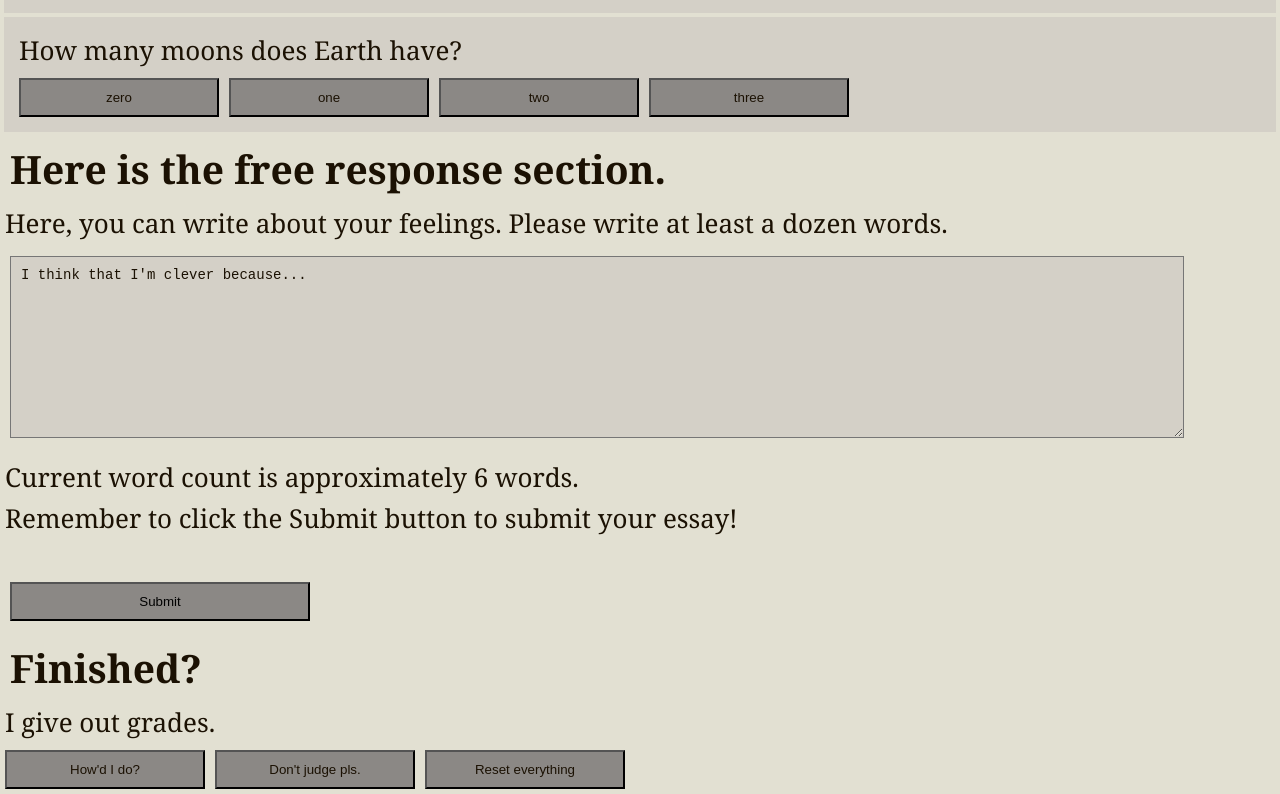
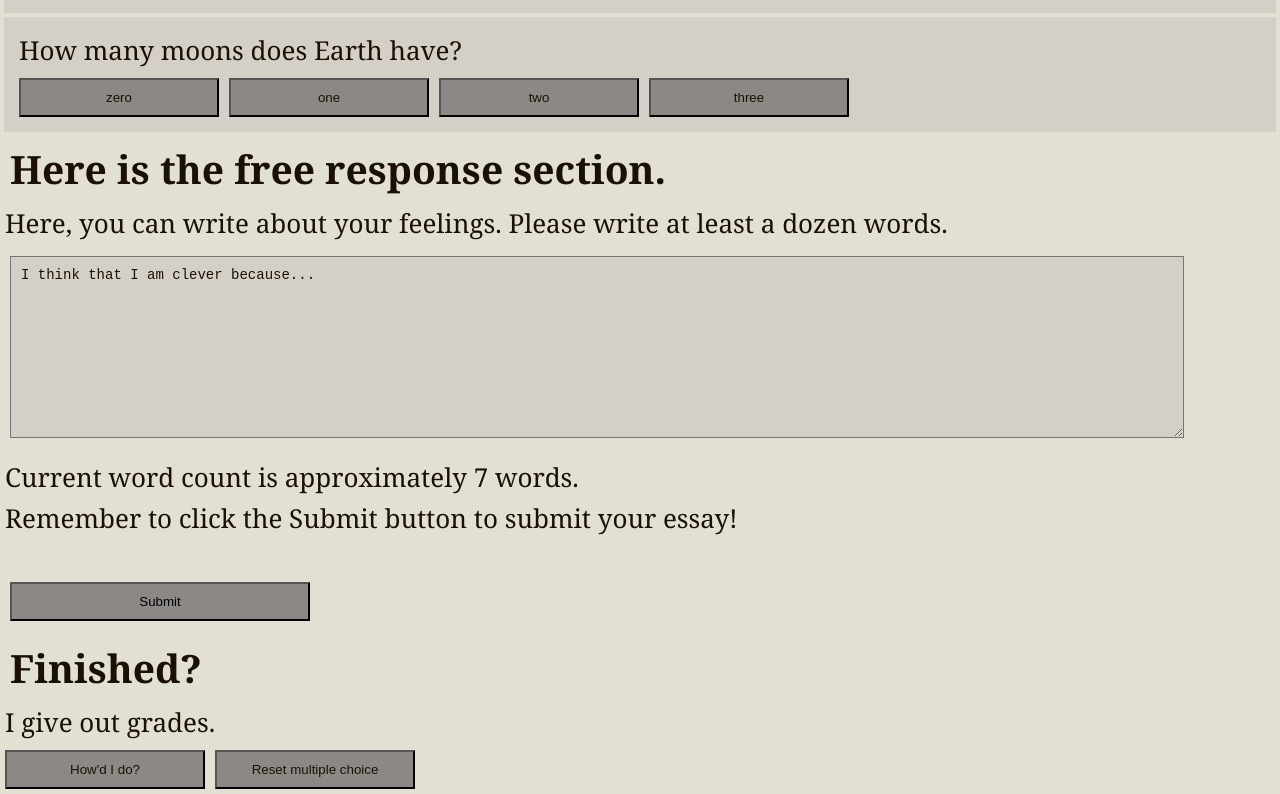
Before and after one commit to captainalan/Two-Part-Generic-Exam, a React (Create React App) app: page / in a window 1280 px wide. Shown: the part 824-1618 px from the top of the page. Built offline with nearby package versions, Linux system fonts and the light colour scheme.

Commit message:
Now can display correct answers for multiple choice after submission. Reset button works for multiple choice too.

```diff
--- a/src/Exam.css
+++ b/src/Exam.css
@@ -23,6 +23,13 @@ div.Question {
     background: #d4d0c7;
     padding: 10px;
 }
+
+div.Answer {
+    margin: 4px;
+    background: #d4d0c7;
+    padding: 10px;
+}
+
 button {
     width: 200px;
     padding: 10px;
--- a/src/Exam.js
+++ b/src/Exam.js
@@ -21,15 +21,29 @@ class Exam extends Component {
         this.state = {
             questions:questions,
             responses:{},
+            showingScore:false,
         }
         this.selectChoice = this.selectChoice.bind(this)
+        this.toggleShowScore = this.toggleShowScore.bind(this)
+        this.resetExam = this.resetExam.bind(this)
+    }
+
+    /* Reset entire exam */
+    resetExam() {
+        this.setState({responses:{}});
+        this.setState({showingScore:false});
+        // this.setState({essay:''});
     }
 
     selectChoice(questionIndex,choice) {
-        // Make a copy of state because we can't change state directly
         let newResponses = Object.assign({}, this.state.responses);
-        newResponses['q' + questionIndex] = choice; // Update the copy
-        this.setState({responses:newResponses}); // Update state
+        newResponses['q' + questionIndex] = choice;
+        this.setState({responses:newResponses});
+    }
+
+    toggleShowScore(){
+        this.state.showingScore ?
+            this.setState({showingScore:false}) : this.setState({showingScore:true})
     }
 
     render() {
@@ -51,9 +65,11 @@ class Exam extends Component {
                     questions={this.state.questions}
                     responses={this.state.responses}
                     selectChoice={(qid,choice) => this.selectChoice(qid,choice) }
-                    // onClick={(qid,resp) => this.selectChoice(qid,resp)}
+                    showingScore={this.state.showingScore}
                 />
+
                 <FreeResponseEssay
+                    initial_text={"I think that I am clever because..."}
                     onSubmit={essayText => {this.setState({essay:essayText})}}
                 />
 
@@ -61,6 +77,9 @@ class Exam extends Component {
                     questions={this.state.questions}
                     responses={this.state.responses}
                     essay={this.state.essay}
+                    toggleShowScore={this.toggleShowScore}
+                    showingScore={this.state.showingScore}
+                    reset={this.resetExam}
                 />
             </div>
         )
@@ -68,5 +87,4 @@ class Exam extends Component {
 }
 
 
-
 export default Exam
--- a/src/FreeResponseEssay.js
+++ b/src/FreeResponseEssay.js
@@ -6,11 +6,10 @@ class FreeResponseEssay extends React.Component {
     constructor(props) {
         super(props);
         this.state = {
-            initial_text: "I think that I'm clever because...",
             essay_submitted: false,
         };
 
-        this.state.value = this.state.initial_text;
+        this.state.value = this.props.initial_text;
 
         this.handleClick = this.handleClick.bind(this);
         this.handleChange = this.handleChange.bind(this);
@@ -20,14 +19,14 @@ class FreeResponseEssay extends React.Component {
 
     handleClick(event) {
         // Clear the original prompt text when user clicks text area
-        if (this.state.value === this.state.initial_text){
+        if (this.state.value === this.props.initial_text){
             this.setState({value: ''});
         }
     }
 
     handleBlur(event) {
         if (this.state.value === ''){
-            this.setState({value: this.state.initial_text});
+            this.setState({value: this.props.initial_text});
         }
     }
 
--- a/src/QuestionList.js
+++ b/src/QuestionList.js
@@ -25,8 +25,10 @@ class QuestionList extends React.Component {
                         key={'q' + [index]} /* Look for a better solution than this */
                         selected={this.choiceSelected('q' + [index])}
                         question={item.question}
+                        correct={item.correct}
                         choices={item.choices}
                         choiceHandler={(choice) => this.props.selectChoice(index,choice)}
+                        showingScore={this.props.showingScore}
                     />
                 )}
             </div>
@@ -50,8 +52,10 @@ class Question extends React.Component {
     render() {
         return (
             <div className='Question'>
+
                 <Problem questionText={this.props.question}/>
                 {/* Insert code here to render choices*/}
+
                 {this.props.choices.map((choice_text, i) =>
                     <Choice
                         key={choice_text} // Better than using indices?
@@ -61,6 +65,12 @@ class Question extends React.Component {
                         {choice_text}
                     </Choice>
                 )}
+                <div className={this.props.showingScore ? "Answer" : "hidden" }>
+                    {this.props.selected === this.props.correct ?
+                        <p className="Success">You're right!</p>
+                        : <p className="Failure">The correct answer is: "{this.props.choices[this.props.correct]}"</p> }
+
+                </div>
             </div>
         )
     }
--- a/src/ScoreBox.js
+++ b/src/ScoreBox.js
@@ -12,8 +12,7 @@ class ScoreBox extends React.Component {
         }
 
         this.calculateScore = this.calculateScore.bind(this);
-        this.showScore = this.showScore.bind(this);
-        this.hideScore = this.hideScore.bind(this);
+        this.toggleShowScore = this.toggleShowScore.bind(this);
     }
 
     calculateScore () {
@@ -35,13 +34,10 @@ class ScoreBox extends React.Component {
         this.setState({score:my_score/total_possible});
     }
 
-    showScore () {
+    toggleShowScore () {
         this.calculateScore(); // First update score calculation,
-        this.setState({scoreShowingp:true}); // then make it visible.
-    }
-
-    hideScore () {
-        this.setState({scoreShowingp:false}); // Hide ScoreReport
+        // this.setState({scoreShowingp:true}); // then make it visible.
+        this.props.toggleShowScore();
     }
 
     render() {
@@ -52,34 +48,31 @@ class ScoreBox extends React.Component {
 
                 <button
                     className='Choice'
-                    onClick={this.showScore}
+                    onClick={this.toggleShowScore}
                 >
-                    How'd I do?
+                    {!this.props.showingScore ? "How'd I do?" : "Hide score"}
                 </button>
 
                 <button
                     className='Choice'
-                    onClick={this.hideScore}
+                    onClick={this.props.reset}
                 >
-                    Don't judge pls.
-                </button>
-                <button
-                    className='Choice'
-                    onClick={() => alert("What's done is done, bucko.")}
-                >
-                    Reset everything
+                    Reset multiple choice
                 </button>
 
                 <div
-                    className={this.state.scoreShowingp ?
+                    className={this.props.showingScore ?
                         "ScoreReport" : "ScoreReport hidden"}
                 >
                 <h2>Evaluation</h2>
-                <p>Score: {(this.state.score*100).toFixed(2)}%</p>
+                <p>Your score: {(this.state.score*100).toFixed(2)}%</p>
+                <p>Scroll back up to the questions to see the correct answers.</p>
 
                 <p>Here is what you wrote for your essay: </p>
 
                 <div className="EssayDisplay">{this.props.essay}</div>
+
+                <p>Seems okay to me.</p>
 
                 </div>
             </div>
```
